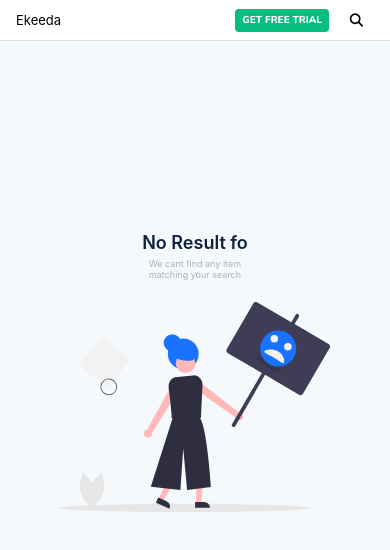
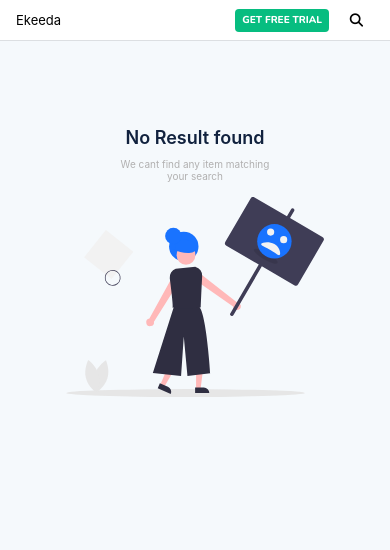
Before and after one commit to iamdkcoder/ekeeda-search-page, a plain HTML site: page index.html in a window 390 px wide. Drawn offline with nearby package versions, Linux system fonts and the light colour scheme.

Commit message:
checking1

```diff
--- a/index.html
+++ b/index.html
@@ -33,7 +33,7 @@
     </nav>
     <div class="message">
       <div class="text">
-        <h1>No Result fo</h1>
+        <h1>No Result found</h1>
         <p>We cant find any item matching your search</p>
       </div>
       <img src="search.svg" alt="" />
--- a/style1.css
+++ b/style1.css
@@ -126,7 +126,7 @@ ul li.trial button {
 
   .message {
     height: 0;
-    top: -45%;
+    top: -70%;
   }
   .message .text {
     width: 140px;
@@ -135,14 +135,15 @@ ul li.trial button {
     padding: 0;
   }
   .message h1 {
-    font-size: large;
+    font-size: 18px;
     font-weight: 600;
-    margin-bottom: 5px;
+    margin-bottom: 10px;
   }
   .message p {
+    width: 160px;
     margin: auto;
-    width: 130px;
-    font-size: xx-small;
+    margin-left: -10px;
+    font-size: x-small;
     color: #b1b0b0;
   }
   span {
@@ -152,6 +153,7 @@ ul li.trial button {
     height: 40px;
   }
   img {
-    height: 210px;
+    height: 200px;
+    width: 300px;
   }
 }
```
